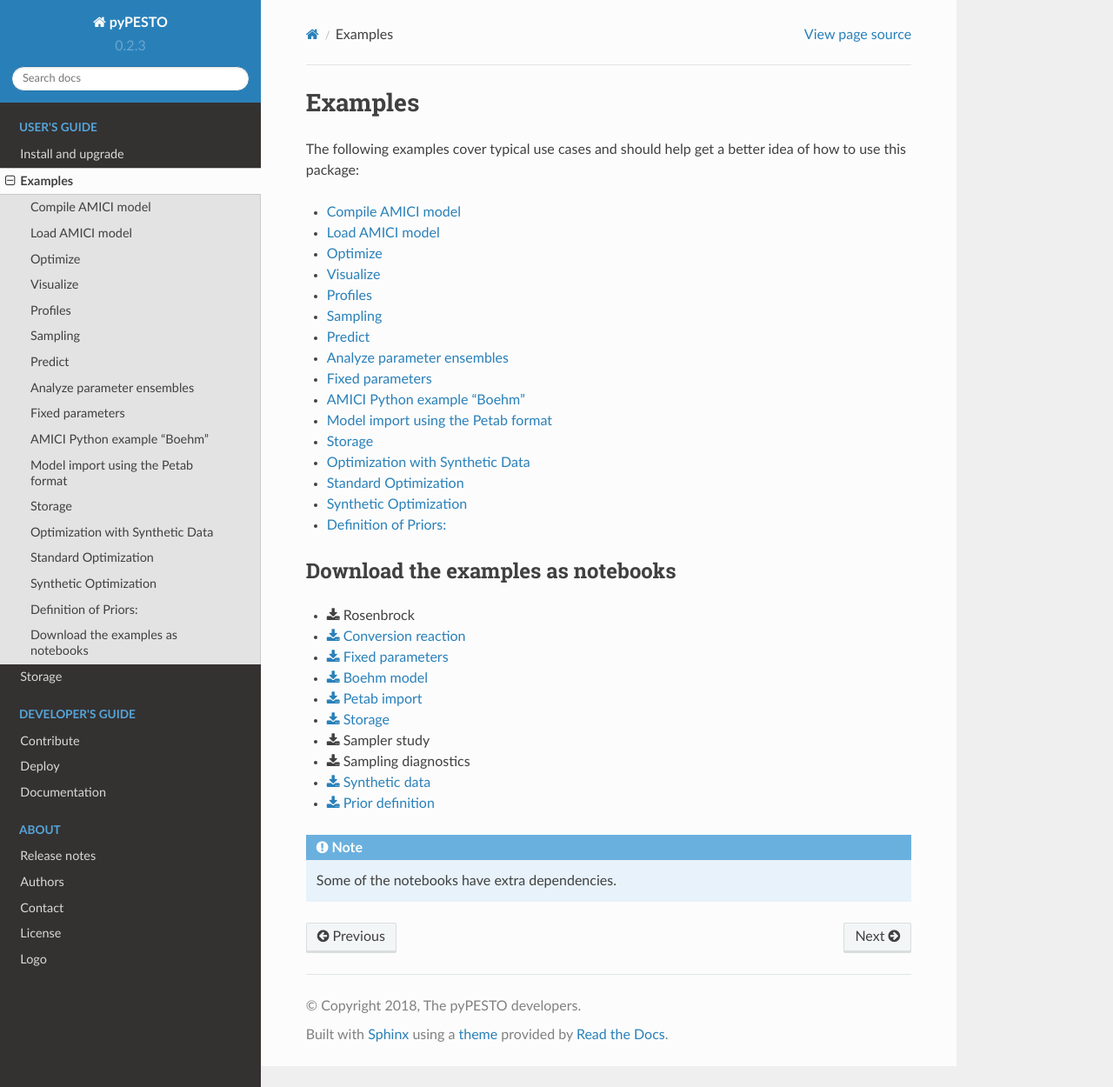
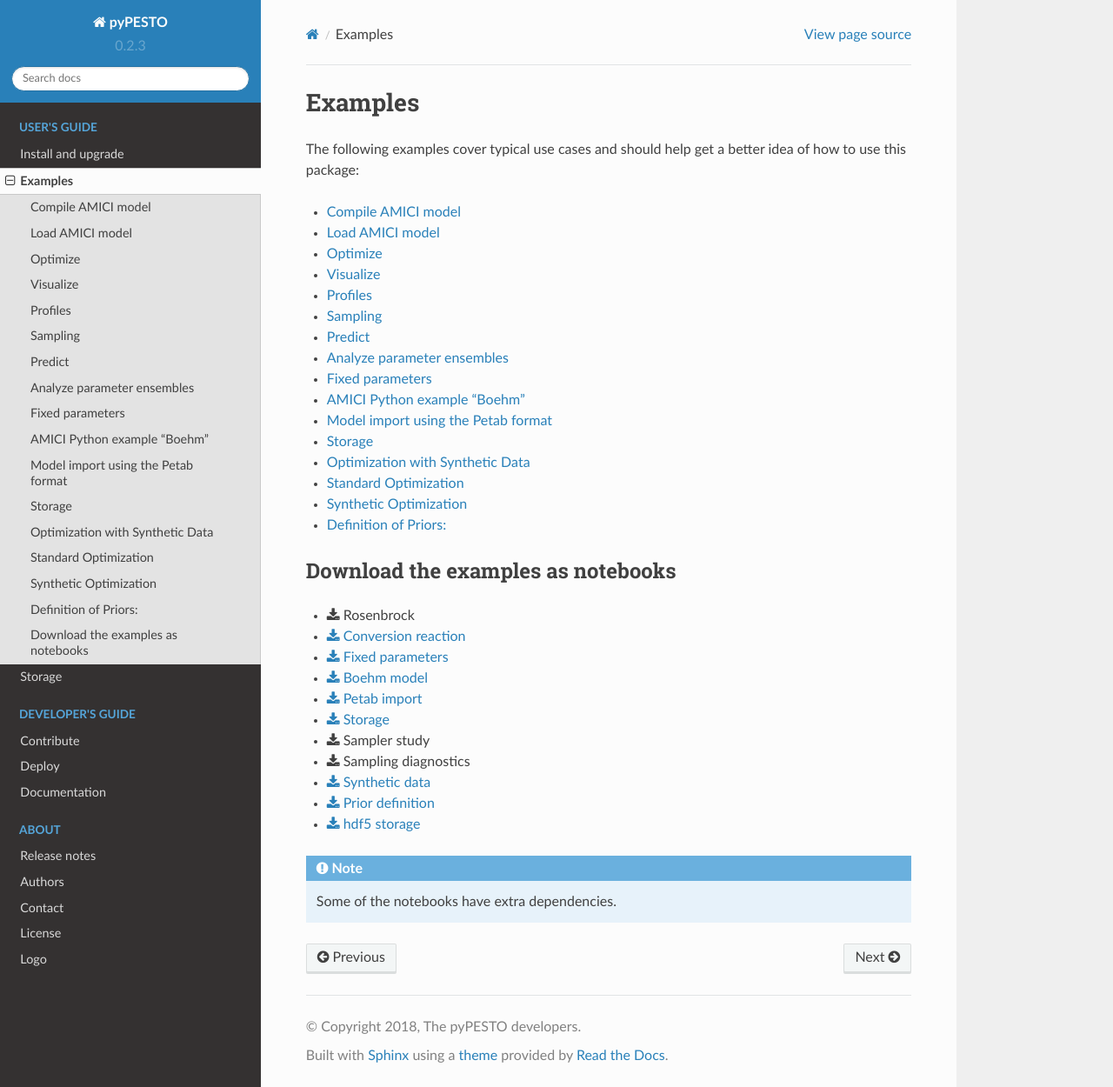
Before and after one commit to ICB-DCM/pyPESTO, a Sphinx documentation site: the page built from doc/example.rst, in a window 1280 px wide and 1250 px high. Shown: the whole window at 87% size. Built offline with Sphinx 7.4.7 and the Read the Docs theme 2.0.0, drawn with Linux system fonts in a browser that asks for light colours; pages that are not in the unit, such as notebooks, are missing from menus.

Commit message:
added storge hdf5 notebook to example.rst

```diff
--- a/doc/example.rst
+++ b/doc/example.rst
@@ -30,6 +30,8 @@ Download the examples as notebooks
 * :download:`Sampling diagnostics <example/sampling_diagnostics.ipynb>`
 * :download:`Synthetic data <example/synthetic_data.ipynb>`
 * :download:`Prior definition <example/prior_definition.ipynb>`
+* :download:`hdf5 storage <example/hdf5_storage.ipynb>`
+
 
 .. Note::
    Some of the notebooks have extra dependencies.
```
